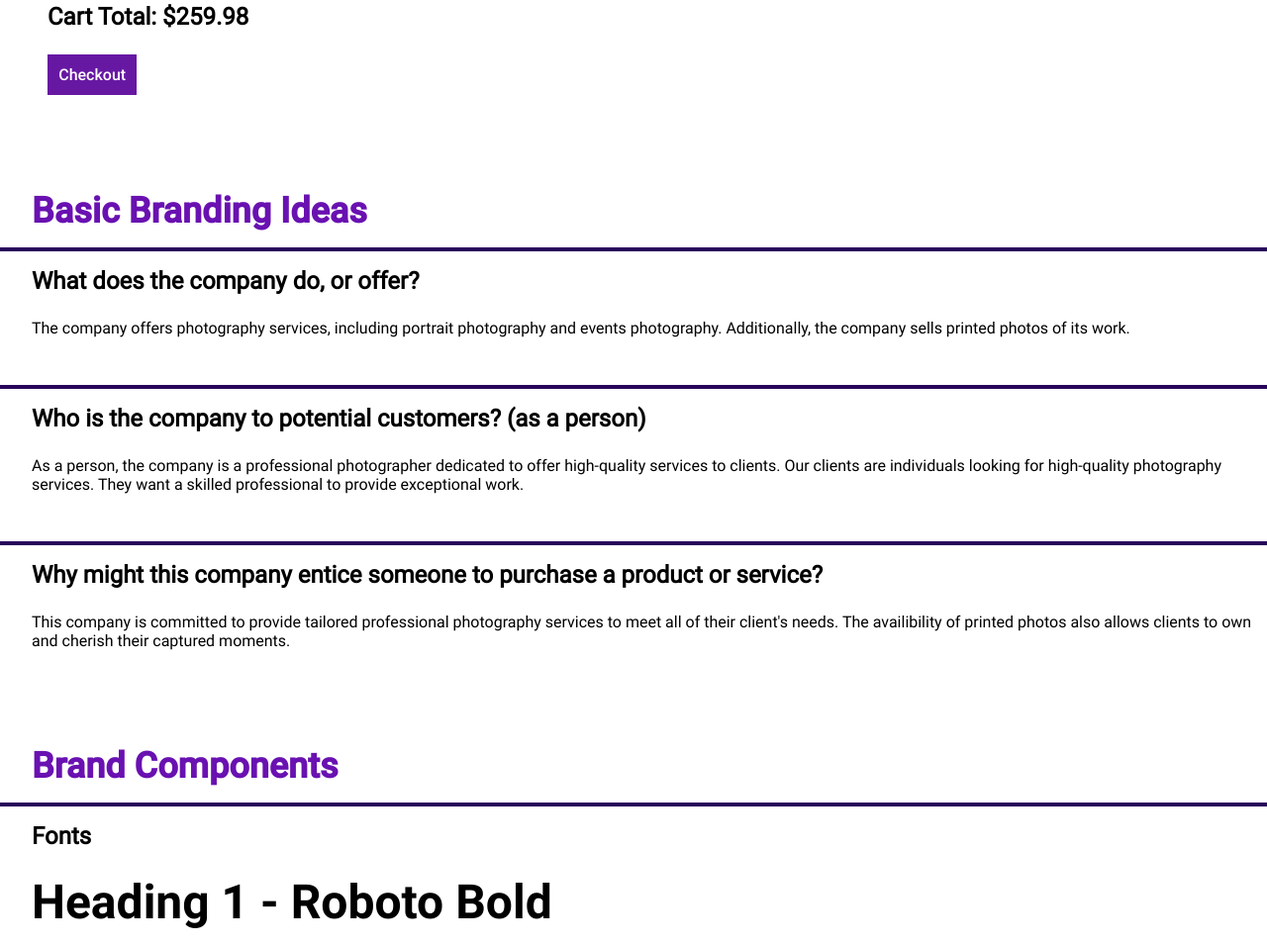
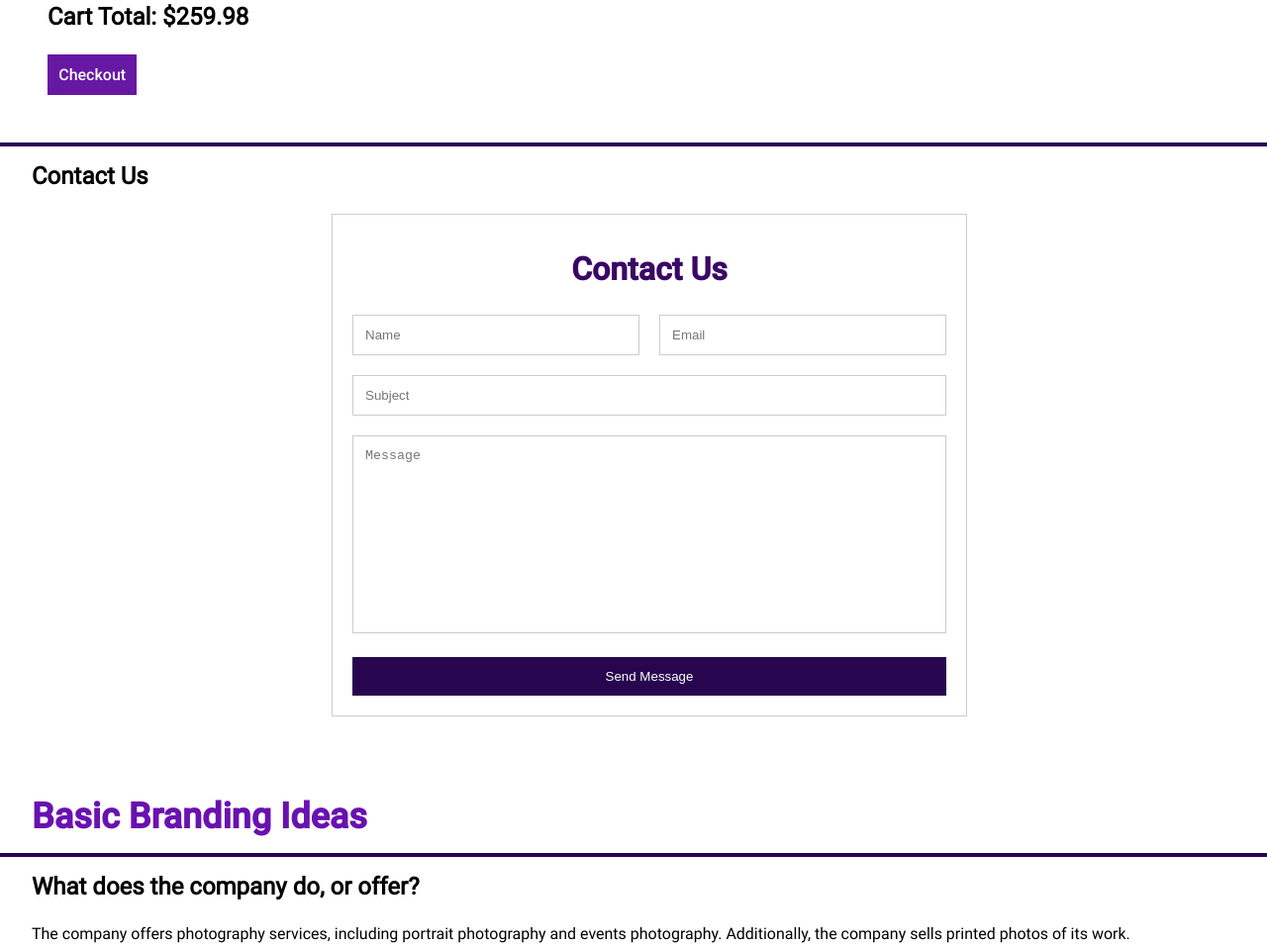
Before and after one commit to TLin8/PO-2---339, a plain HTML site: page PO2/index.html in a window 1280 px wide. Shown: the part 5290-6246 px from the top of the page at 99% size. Drawn offline with Linux system fonts and the light colour scheme.

Commit message:
Added Contact us
added contact us section on main page

```diff
--- a/PO2/css/main.css
+++ b/PO2/css/main.css
@@ -312,3 +312,57 @@ input {
   width: 100%;
   margin-bottom: 0.5rem;
 }
+
+/* CONTACT US SECTION */
+.contact-us {
+  max-width: 600px;
+  margin: 0 auto;
+  padding: 20px;
+  border: 1px solid #ccc;
+}
+
+.contact-us h2 {
+  text-align: center;
+}
+
+.input-group {
+  display: flex;
+  justify-content: space-between;
+}
+
+.input-group input,
+#subject,
+#message {
+  width: 100%;
+  padding: 12px;
+  margin-bottom: 20px;
+  border: 1px solid #ccc;
+  box-sizing: border-box;
+}
+
+.input-group input[type="text"] {
+  margin-right: 10px;
+}
+
+.input-group input[type="email"] {
+  margin-left: 10px;
+}
+
+#message {
+  height: 200px;
+  resize: none;
+}
+
+.contact-us button {
+  width: 100%;
+  padding: 12px;
+  background-color: #27064f;
+  color: white;
+  border: none;
+  cursor: pointer;
+  transition: background-color 0.3s ease-in-out;
+}
+
+.contact-us button:hover {
+  opacity: 0.5;
+}
--- a/PO2/index.html
+++ b/PO2/index.html
@@ -304,6 +304,27 @@
 
   </section>
 
+  <!-- // CONTACT US -->
+  <section class="element">
+    <h3>Contact Us</h3>
+
+    <div class="contact-us">
+      <h2>Contact Us</h2>
+      <form method="POST" id="contact-form">
+        <div class="input-group">
+          <input type="text" id="name" name="name" placeholder="Name" required>
+          <input type="email" id="email" name="email" placeholder="Email" required>
+        </div>
+        <input type="text" id="subject" name="subject" placeholder="Subject" required>
+        <textarea id="message" name="message" placeholder="Message" rows="5" required></textarea>
+
+        <button type="submit" id="submit-btn">Send Message</button>
+      </form>
+    </div>
+
+  </section>
+  <!-- // CONTACT US -->
+
   </section>
   <!-- // COMBINED ELEMENTS SECTION -->
 
```
